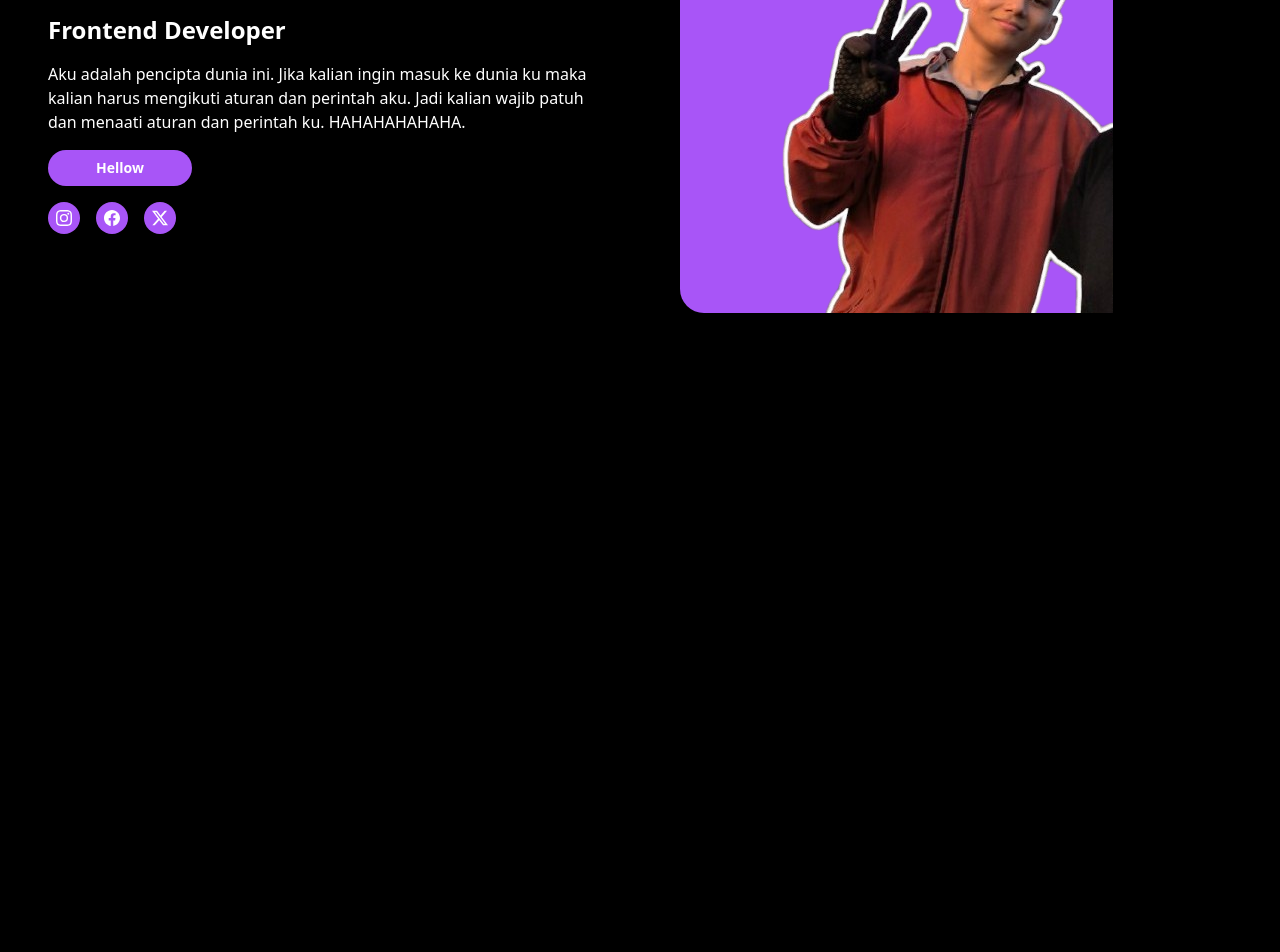
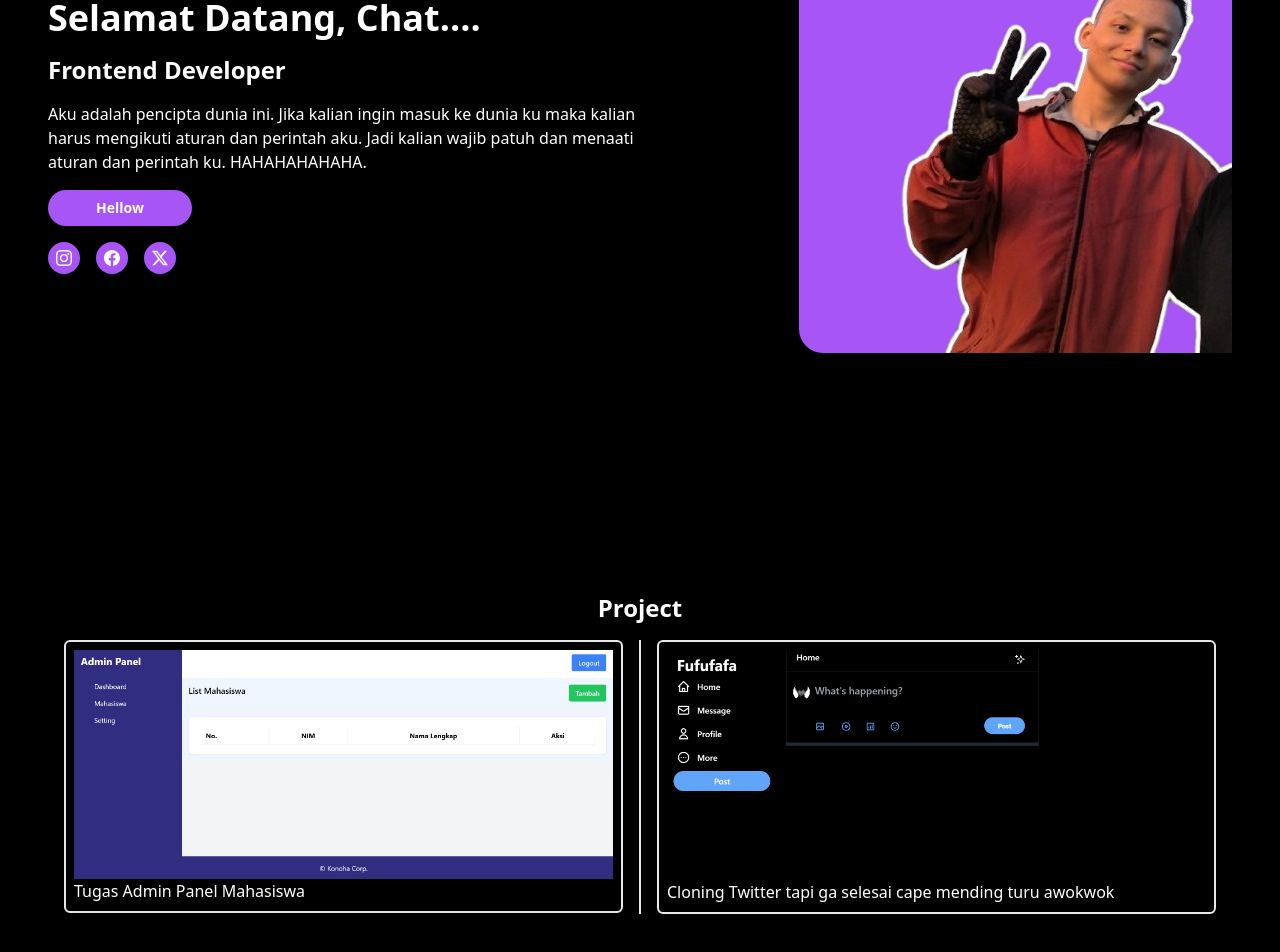
Before and after one commit to Habibienurseptian/portalzelovx, a React (Vite) app: page / in a window 1280 px wide. Shown: the part 364-1316 px from the top of the page. Before the commit the page ends 860 px from the top, so only its background shows below. Built offline with nearby package versions, Linux system fonts and the light colour scheme.

Commit message:
first commit

```diff
--- a/src/App.jsx
+++ b/src/App.jsx
@@ -1,6 +1,8 @@
 import React, { useState, useEffect } from 'react'
 import './App.css';
 import Foto from './assets/poto.png';
+import Porto1 from './assets/porto1.png';
+import Porto2 from './assets/porto2.png'
 import IconSosmed from './components/icon';
 import Navbar from './components/navbar';
 
@@ -22,11 +24,11 @@ function App() {
   if (!isMobile){
     return(
       <>
-      <Navbar />
-        <section>
+        <Navbar />
+        <section className='px-12 py-10'>
           <div className='flex h-screen'>
             <div className='w-[50%] flex items-center justify-center animate-split-in-left'>
-              <div className='flex flex-col px-12 py-12'>
+              <div className='flex flex-col'>
                 <h1 className='font-bold text-4xl py-2'>Selamat Datang, Chat....</h1>
                 <h2 className='font-bold text-2xl py-2'>Frontend Developer</h2>
                 <p  className='font-medium text-base py-2'>Aku adalah pencipta dunia ini. Jika kalian ingin masuk ke dunia ku maka kalian harus mengikuti aturan dan perintah aku. Jadi kalian wajib patuh dan menaati aturan dan perintah ku. HAHAHAHAHAHA.</p>
@@ -38,9 +40,34 @@ function App() {
 
               </div>
             </div>
-            <div className='md:w-[40%] w-[50%] flex items-center justify-center animate-split-in-right'>
-              <div className='flex'>
+            <div className='w-[50%] flex items-center justify-center animate-split-in-top'>
+              <div className='flex ml-auto'>
                 <img className='bg-purple-500 hover:bg-gradient-to-tr from-[#f9ce34] via-[#ee2a7b] to-[#6228d7]  rounded-bl-3xl rounded-tr-3xl transition duration-300 hover:scale-110' src={Foto} alt="Foto" />
+              </div>
+            </div>
+          </div>
+        </section>
+
+        <section className='px-12'>
+          <div className='h-screen w-full flex flex-col items-center py-4'>
+          <h2 className='text-2xl font-semibold'>Project</h2>
+            <div className='mt-4'>
+              <div className='flex flex-row gap-4 px-4 mb-4'>
+                <div className='flex flex-col gap-2'>
+                  <div className='px-2 py-2 rounded-md border-2'>
+                    <a href="https://admpnl.vercel.app/"><img src={Porto1} alt="" /></a>
+                    <p>Tugas Admin Panel Mahasiswa</p>
+                  </div>
+                </div>
+
+                <div className='border-l-2'></div>
+
+                <div className='flex flex-col gap-2'>
+                  <div className='px-2 py-2 rounded-md border-2'>
+                    <a href="https://frmfufufafa.vercel.app/"><img src={Porto2} alt="" /></a>
+                    <p>Cloning Twitter tapi ga selesai cape mending turu awokwok</p>
+                  </div>
+                </div>
               </div>
             </div>
           </div>
@@ -66,9 +93,32 @@ function App() {
 
               </div>
             </div>
-            <div className='w-[50%] flex items-center justify-center animate-split-in-left'>
+            <div className='w-[60%] flex items-center justify-center animate-split-in-left'>
               <div className='flex'>
                 <img className='bg-purple-500 hover:bg-gradient-to-tr from-[#f9ce34] via-[#ee2a7b] to-[#6228d7]  rounded-bl-3xl rounded-tr-3xl transition duration-300 hover:scale-110' src={Foto} alt="Foto" />
+              </div>
+            </div>
+          </div>
+        </section>
+
+        <section className='px-12'>
+          <div className='h-screen w-full flex flex-col items-center py-4'>
+          <h2 className='text-2xl font-semibold'>Project</h2>
+            <div className='mt-4'>
+              <div className='flex flex-col gap-4 px-4 mb-4'>
+                <div className='flex flex-col gap-2'>
+                  <div className='px-2 py-2 rounded-md border-2'>
+                    <a href="https://admpnl.vercel.app/"><img src={Porto1} alt="" /></a>
+                    <p>Tugas Admin Panel Mahasiswa</p>
+                  </div>
+                </div>
+
+                <div className='flex flex-col gap-2'>
+                  <div className='px-2 py-2 rounded-md border-2'>
+                    <a href="https://frmfufufafa.vercel.app/"><img src={Porto2} alt="" /></a>
+                    <p>Cloning Twitter tapi ga selesai cape mending turu awokwok</p>
+                  </div>
+                </div>
               </div>
             </div>
           </div>
--- a/src/components/navbar.jsx
+++ b/src/components/navbar.jsx
@@ -2,7 +2,7 @@ import React from "react";
 
 function Navbar(){
     return(
-        <section className='bg-black animate-split-in-top'>
+        <section className='animate-split-in-top'>
         <nav className='flex px-12 py-4 items-center'>
           <h1 className='mr-auto font-extrabold text-lg'>Zelovxᵀᴹ</h1>
           <ul className='flex flex-row gap-4 font-semibold text-sm'>
```
Also changed, not shown: src/assets/porto1.png (added), src/assets/porto2.png (added).
